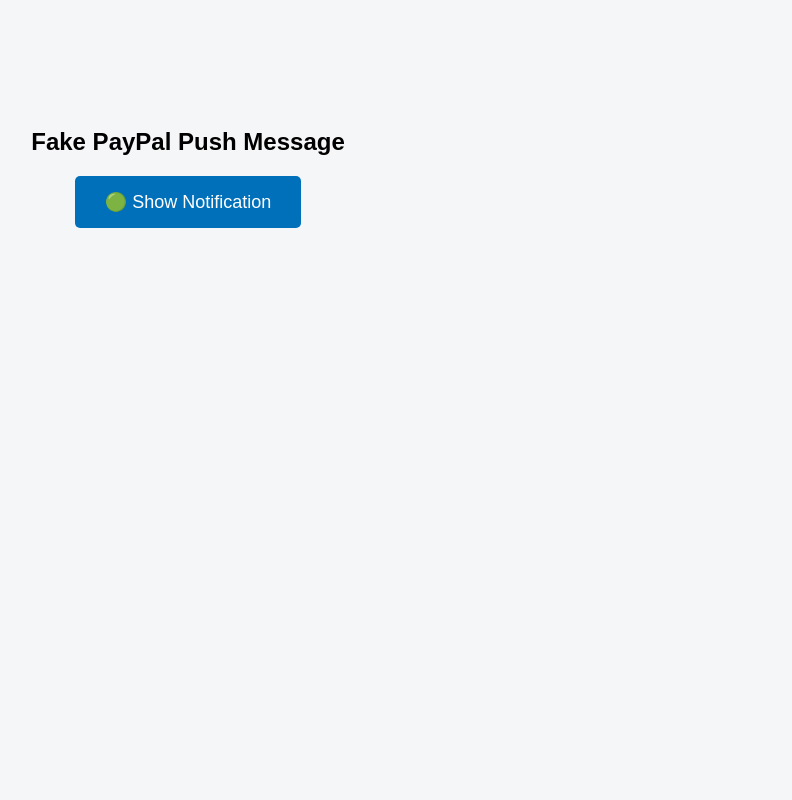
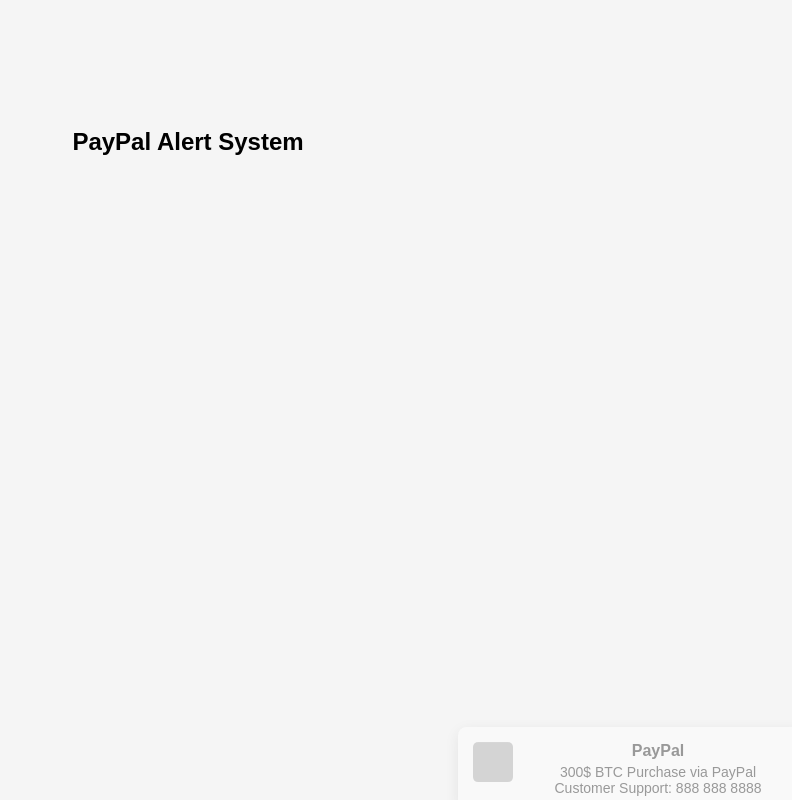
Before and after one commit to mohdshadmanmirza/pay-pal, a plain HTML site: page index.html in a window 1280 px wide. Shown: the whole page, without its empty margins (452-1244 px from the left). Drawn offline with Linux system fonts and the light colour scheme; grey boxes are pictures that could not be loaded.

Commit message:
Update index.html

```diff
--- a/index.html
+++ b/index.html
@@ -6,56 +6,82 @@
   <style>
     body {
       font-family: Arial, sans-serif;
-      background: #f5f6f7;
       text-align: center;
       padding-top: 100px;
+      background: #f5f5f5;
     }
-    button {
-      background-color: #0070ba;
-      color: white;
-      border: none;
-      padding: 15px 30px;
-      font-size: 18px;
+
+    .fake-notification {
+      position: fixed;
+      bottom: 20px;
+      right: 20px;
+      width: 320px;
+      background-color: #fff;
+      border-radius: 8px;
+      box-shadow: 0 4px 15px rgba(0,0,0,0.2);
+      display: none;
+      padding: 15px;
+      z-index: 9999;
+      animation: slidein 0.4s ease-out;
+    }
+
+    @keyframes slidein {
+      from {
+        opacity: 0;
+        transform: translateY(50px);
+      }
+      to {
+        opacity: 1;
+        transform: translateY(0);
+      }
+    }
+
+    .fake-notification img {
+      width: 40px;
+      height: 40px;
+      float: left;
+      margin-right: 10px;
       border-radius: 5px;
-      cursor: pointer;
+    }
+
+    .fake-notification .title {
+      font-weight: bold;
+      margin-top: 0;
+      font-size: 16px;
+    }
+
+    .fake-notification .message {
+      font-size: 14px;
+      margin-top: 4px;
     }
   </style>
 </head>
 <body>
 
-  <h2>Fake PayPal Push Message</h2>
-  <button id="notifyBtn">🟢 Show Notification</button>
+  <h2>PayPal Alert System</h2>
+
+  <div id="notification" class="fake-notification">
+    <img src="https://www.paypalobjects.com/webstatic/icon/pp258.png" alt="PayPal">
+    <div>
+      <div class="title">PayPal</div>
+      <div class="message">300$ BTC Purchase via PayPal<br>Customer Support: 888 888 8888</div>
+    </div>
+  </div>
 
   <script>
-    // Ask for permission on page load
-    document.addEventListener("DOMContentLoaded", () => {
-      if (Notification.permission !== "granted") {
-        Notification.requestPermission().then(result => {
-          if (result !== "granted") {
-            alert("Please allow notifications to see message");
-          }
-        });
-      }
-    });
+    // Wait 5 seconds and show fake notification
+    window.onload = function () {
+      setTimeout(() => {
+        const notif = document.getElementById('notification');
+        notif.style.display = 'block';
 
-    document.getElementById("notifyBtn").onclick = function () {
-      if (Notification.permission === "granted") {
-        navigator.serviceWorker.register("sw.js");
-
-        navigator.serviceWorker.ready.then(function (registration) {
-          registration.showNotification("PayPal", {
-            body: "300$ BTC Purchase via PayPal\nCustomer Support: 888 888 8888",
-            icon: "https://www.paypalobjects.com/webstatic/icon/pp258.png",
-            badge: "https://www.paypalobjects.com/webstatic/icon/pp258.png",
-            vibrate: [200, 100, 200],
-            tag: "paypal-fake",
-            requireInteraction: true
-          });
-        });
-      } else {
-        Notification.requestPermission();
-      }
+        // Hide after 10 seconds (optional)
+        setTimeout(() => {
+          notif.style.display = 'none';
+        }, 10000);
+      }, 5000); // 5 seconds
     };
   </script>
+
 </body>
 </html>
```
